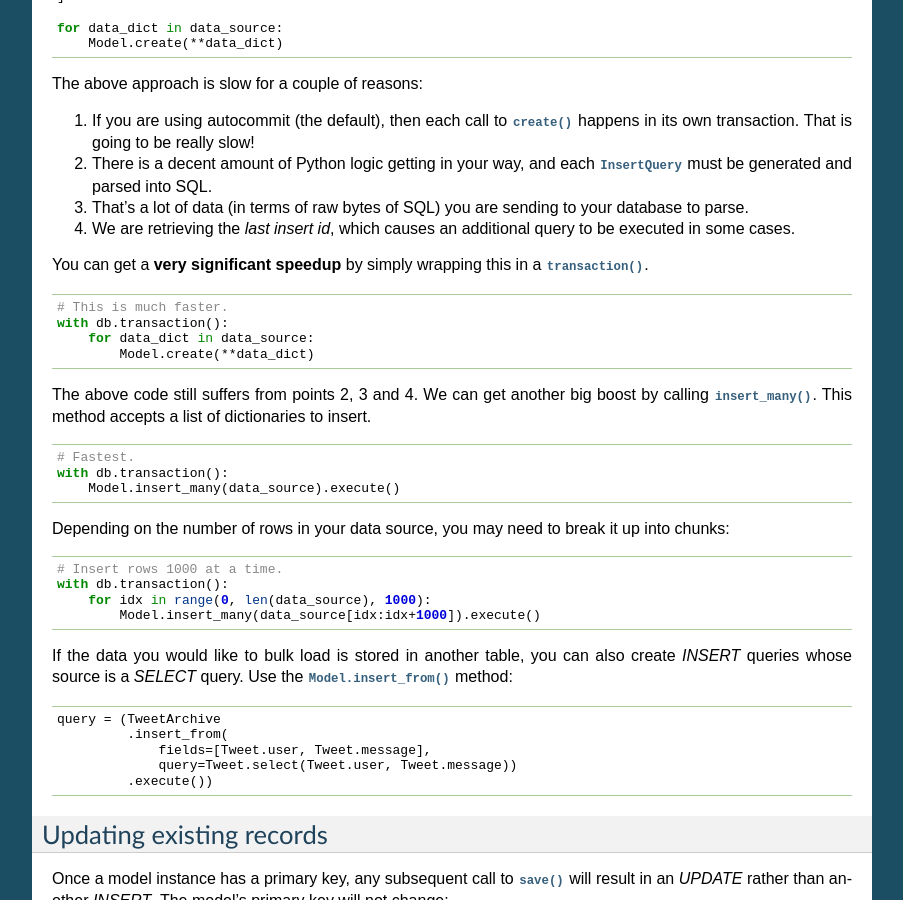
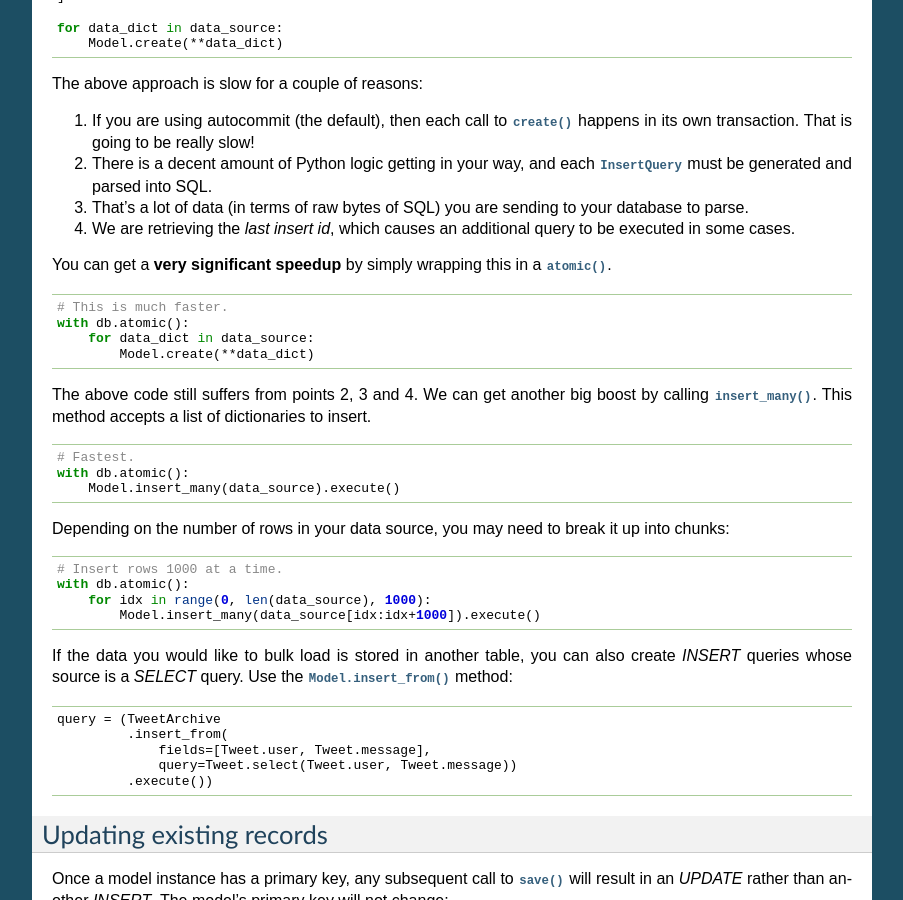
Before and after one commit to coleifer/peewee, a Sphinx documentation site: the page built from docs/peewee/querying.rst, in a window 1280 px wide and 900 px high, scrolled down 1314 px. Shown: the whole window, without its empty margins (198-1101 px from the left). Built offline with Sphinx 7.4.7, drawn with Linux system fonts in a browser that asks for light colours; pages that are not in the unit, such as notebooks, are missing from menus.

Commit message:
Replace references to `transaction()` with `atomic()`.

```diff
--- a/docs/peewee/querying.rst
+++ b/docs/peewee/querying.rst
@@ -88,12 +88,12 @@ The above approach is slow for a couple of reasons:
 3. That's a lot of data (in terms of raw bytes of SQL) you are sending to your database to parse.
 4. We are retrieving the *last insert id*, which causes an additional query to be executed in some cases.
 
-You can get a **very significant speedup** by simply wrapping this in a :py:meth:`~Database.transaction`.
+You can get a **very significant speedup** by simply wrapping this in a :py:meth:`~Database.atomic`.
 
 .. code-block:: python
 
     # This is much faster.
-    with db.transaction():
+    with db.atomic():
         for data_dict in data_source:
             Model.create(**data_dict)
 
@@ -102,7 +102,7 @@ The above code still suffers from points 2, 3 and 4. We can get another big boos
 .. code-block:: python
 
     # Fastest.
-    with db.transaction():
+    with db.atomic():
         Model.insert_many(data_source).execute()
 
 Depending on the number of rows in your data source, you may need to break it up into chunks:
@@ -110,7 +110,7 @@ Depending on the number of rows in your data source, you may need to break it up
 .. code-block:: python
 
     # Insert rows 1000 at a time.
-    with db.transaction():
+    with db.atomic():
         for idx in range(0, len(data_source), 1000):
             Model.insert_many(data_source[idx:idx+1000]).execute()
 
@@ -277,7 +277,7 @@ Let's say we wish to implement registering a new user account using the :ref:`ex
 .. code-block:: python
 
     try:
-        with db.transaction():
+        with db.atomic():
             return User.create(username=username)
     except peewee.IntegrityError:
         # `username` is a unique column, so this username already exists,
```
